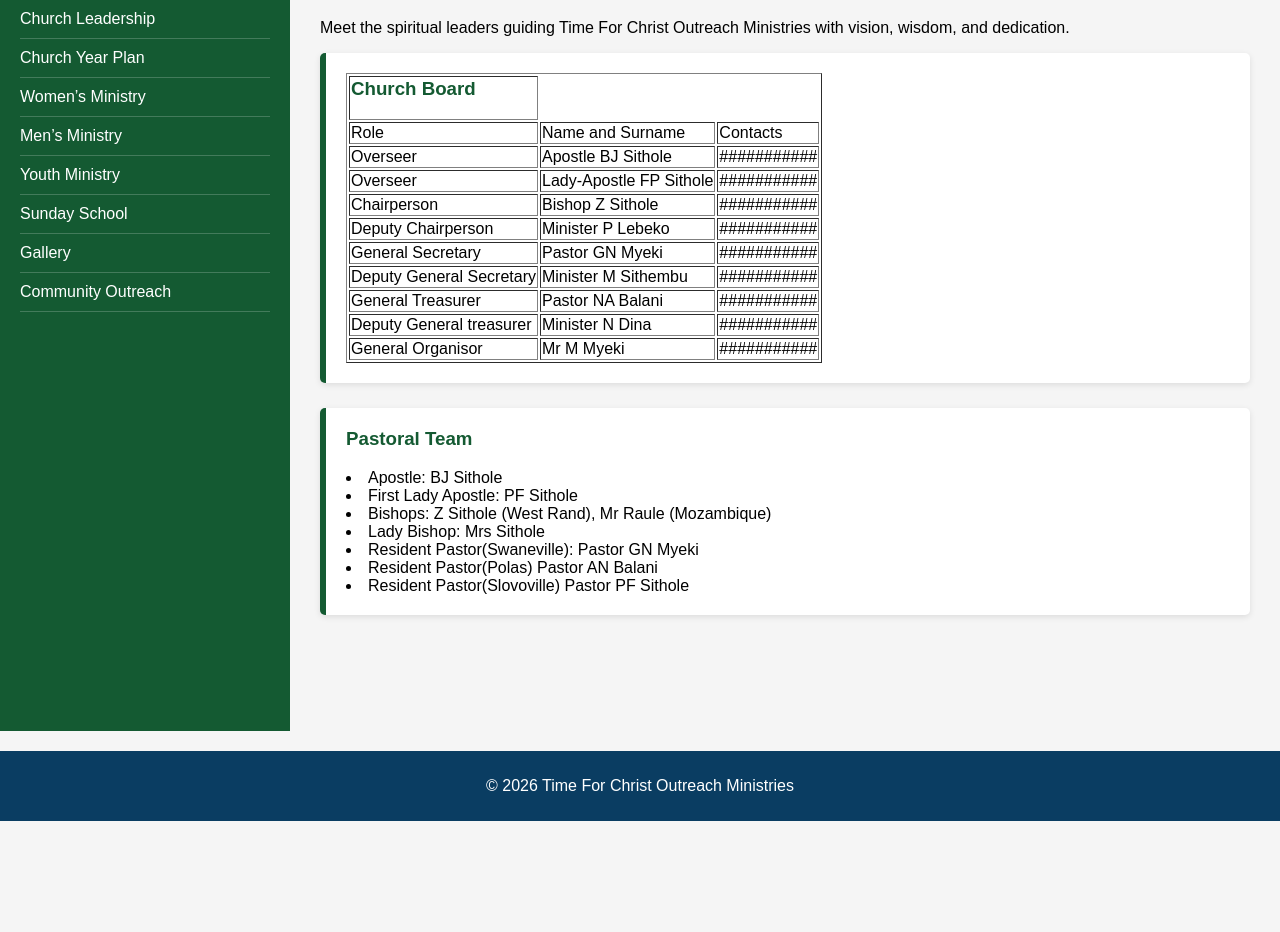
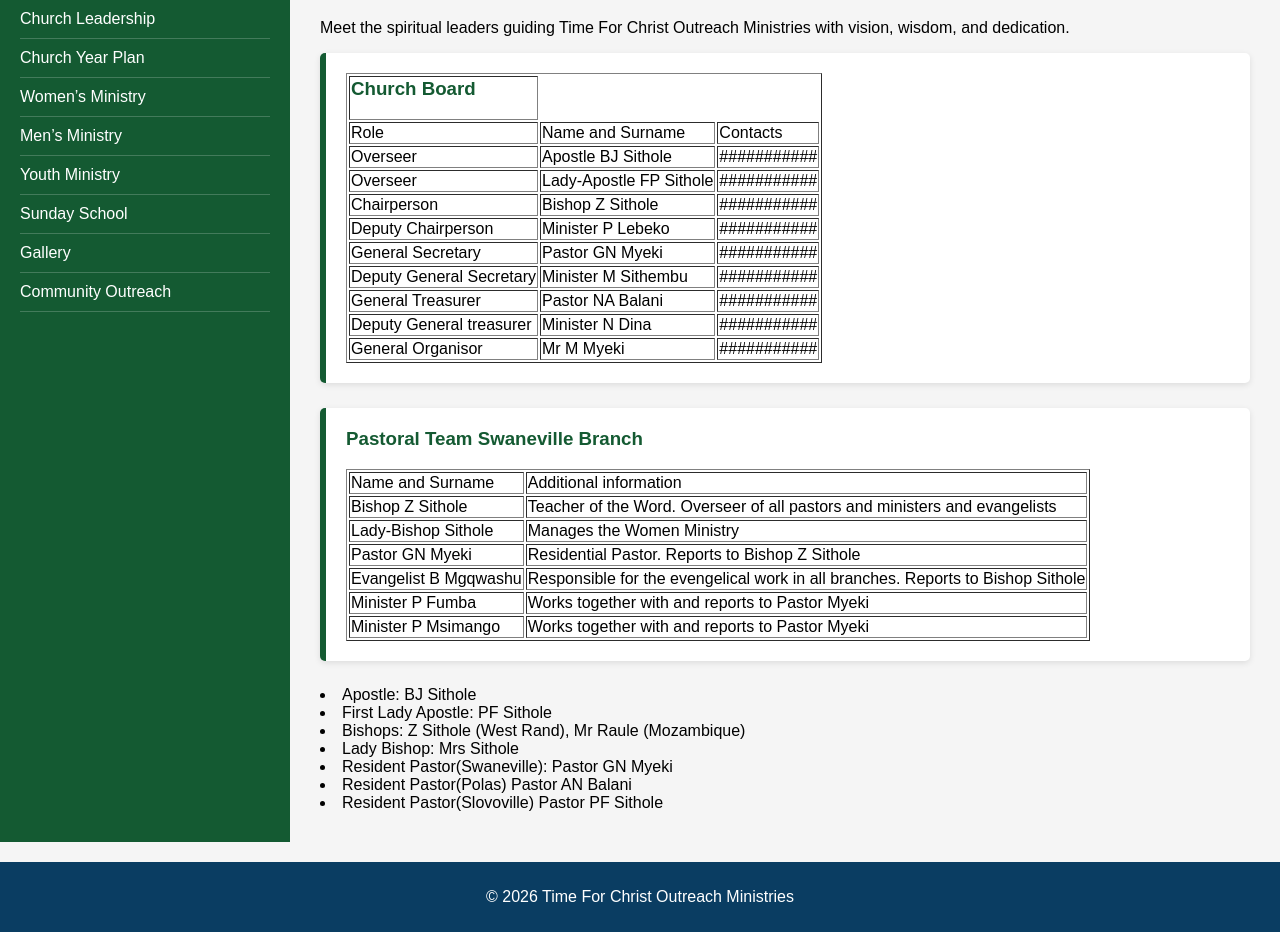
Before and after one commit to MzuGit1/TimeForChristOutreachMinistries, a Jekyll site: the page built from leadership.html, in a window 1280 px wide. Shown: the part 239-1171 px from the top of the page. Built offline with Jekyll 4.4.1, drawn with Linux system fonts in a browser that asks for light colours; before the commit the page ends 1060 px from its top, so only the background shows below that.

Commit message:
Update leadership.html

```diff
--- a/leadership.html
+++ b/leadership.html
@@ -66,8 +66,39 @@ title: Home
         </table>
       </section>
      <section class="pastoral-card">
-      <h3>Pastoral Team</h3>
+      <h3>Pastoral Team Swaneville Branch</h3>
+         <table border="1">
 
+              <tr>
+                    <td>Name and Surname</td>
+                    <td>Additional information</td>
+              </tr>
+              <tr>
+                    <td>Bishop Z Sithole</td>
+                    <td>Teacher of the Word. Overseer of all pastors and ministers and evangelists</td>
+              </tr>
+              <tr>
+                    <td>Lady-Bishop Sithole</td>
+                    <td>Manages the Women Ministry</td>
+              </tr>
+              <tr>
+                    <td>Pastor GN Myeki</td>
+                    <td>Residential Pastor. Reports to Bishop Z Sithole</td>
+              </tr>
+              <tr>
+                    <td>Evangelist B Mgqwashu</td>
+                    <td>Responsible for the evengelical work in all branches. Reports to Bishop Sithole</td>
+              </tr>
+              <tr>
+                    <td>Minister P Fumba</td>
+                    <td>Works together with and reports to Pastor Myeki</td>
+              </tr>
+              <tr>
+                    <td>Minister P Msimango</td>
+                    <td>Works together with and reports to Pastor Myeki</td>
+              </tr>
+        </table>
+      </section>
           <li>Apostle: BJ Sithole</li>
           <li>First Lady Apostle: PF Sithole</li>
           <li>Bishops: Z Sithole (West Rand), Mr Raule (Mozambique)</li>
@@ -77,4 +108,3 @@ title: Home
           <li>Resident Pastor(Slovoville) Pastor PF Sithole</li>
 
         </ul>
-      </section>
```
